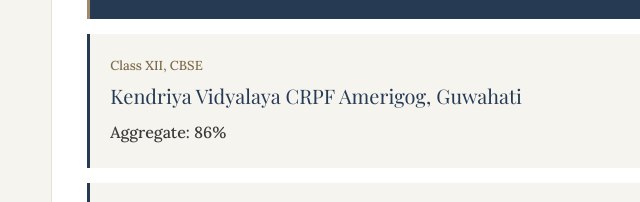
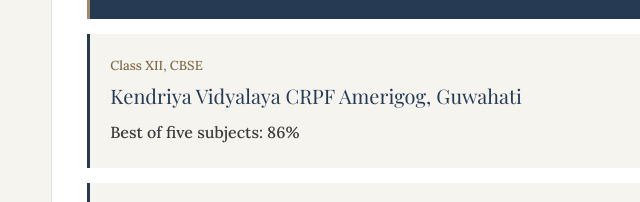
Before and after one commit to DhairyaArya/Resume, a plain HTML site: page index.html in a window 1280 px wide. Shown: the part 1501-1703 px from the top of the page, 0-640 px from the left. Drawn offline with nearby package versions, Linux system fonts and the light colour scheme; a web font is replaced by a local one.

Commit message:
Update index.html

```diff
--- a/index.html
+++ b/index.html
@@ -103,7 +103,7 @@
         <div class="education-entry">
             <p class="entry-date">Class XII, CBSE</p>
             <h3>Kendriya Vidyalaya CRPF Amerigog, Guwahati</h3>
-            <p>Aggregate: 86%</p>
+            <p>Best of five subjects: 86%</p>
         </div>
         <div class="education-entry">
             <p class="entry-date">Class X, CBSE</p>
```
